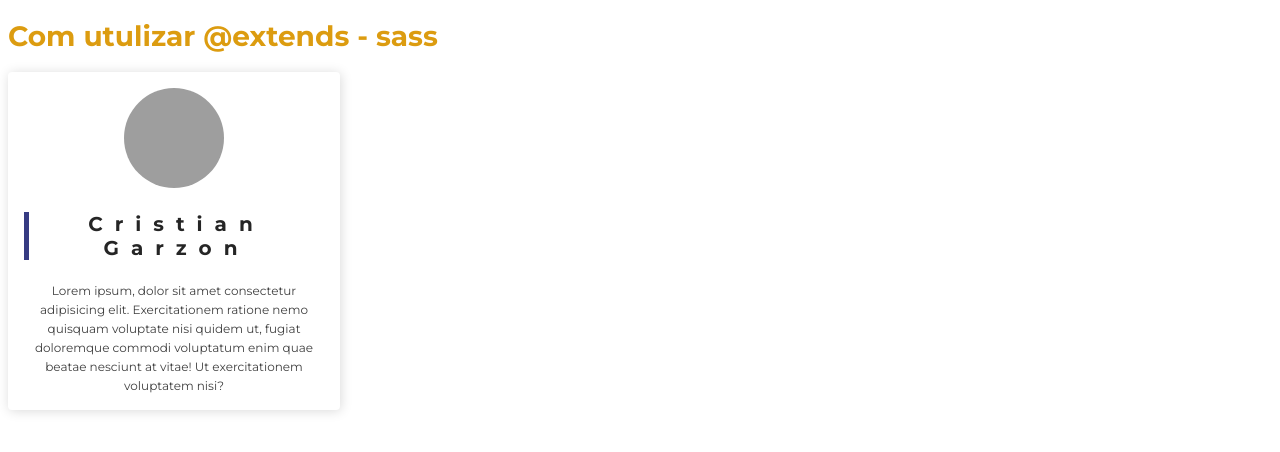
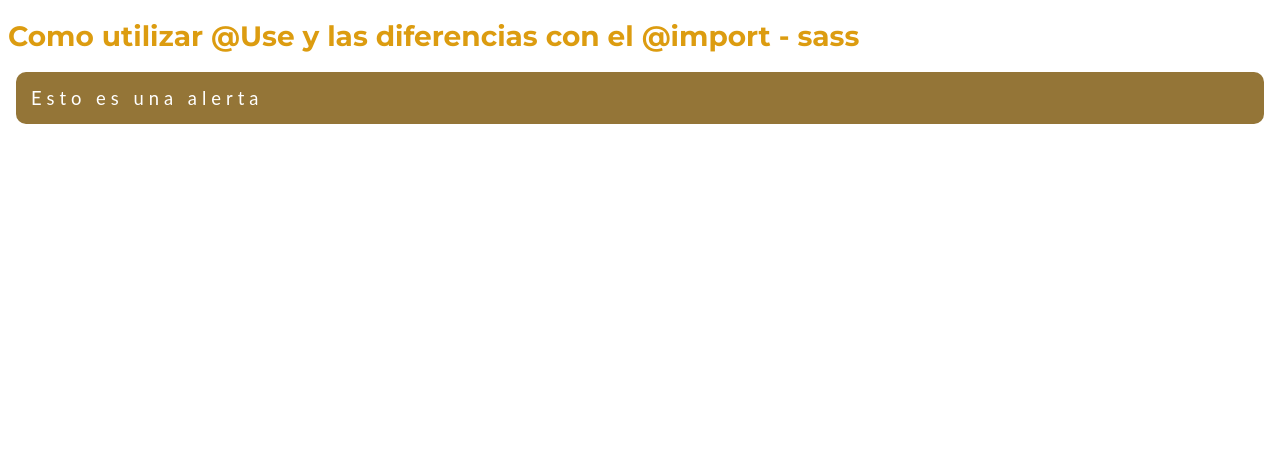
Before and after one commit to cristiangar14/curso-sass, a website: page index.html in a window 1280 px wide. Drawn offline with Linux system fonts and the light colour scheme; grey boxes are pictures that could not be loaded; files whose address does not match are found by name.

Commit message:
Diferencias de @Use y @import

```diff
--- a/index.html
+++ b/index.html
@@ -9,13 +9,19 @@
     <title>Curso de Sass</title>
 </head>
 <body>
-    <h1 class="cdc-title-primary">Com utulizar @extends - sass</h1>
+    <h1 class="cdc-title-primary">Como utilizar @Use y las diferencias con el @import - sass</h1>
+    <div class="alert-danger">
+        Esto es una alerta
+    </div>
+
+    <br><br><br>
+    <!-- <h1 class="cdc-title-primary">Com utulizar @extends - sass</h1>
     <div class="ucard">
         <img src="https://encrypted-tbn0.gstatic.com/images?q=tbn:ANd9GcSW1p196FdFnjs53-qod0Iv6TbQwPWf3M4yZTRbJHH9KQ&s" alt="avatar">
         <h3>Cristian Garzon</h3>
         <small>Lorem ipsum, dolor sit amet consectetur adipisicing elit. Exercitationem ratione nemo quisquam voluptate nisi quidem ut, fugiat doloremque commodi voluptatum enim quae beatae nesciunt at vitae! Ut exercitationem voluptatem nisi?</small>
     </div>
-    <br><br><br>
+    <br><br><br> -->
     <!-- <h1 class="cdc-title-primary">toast</h1>
 
     <div class="toast toast-primary">
```
Also changed, not shown: utils/scss/styles.scss (+18 -0 lines), utils/css/styles.css, 1 other file.
